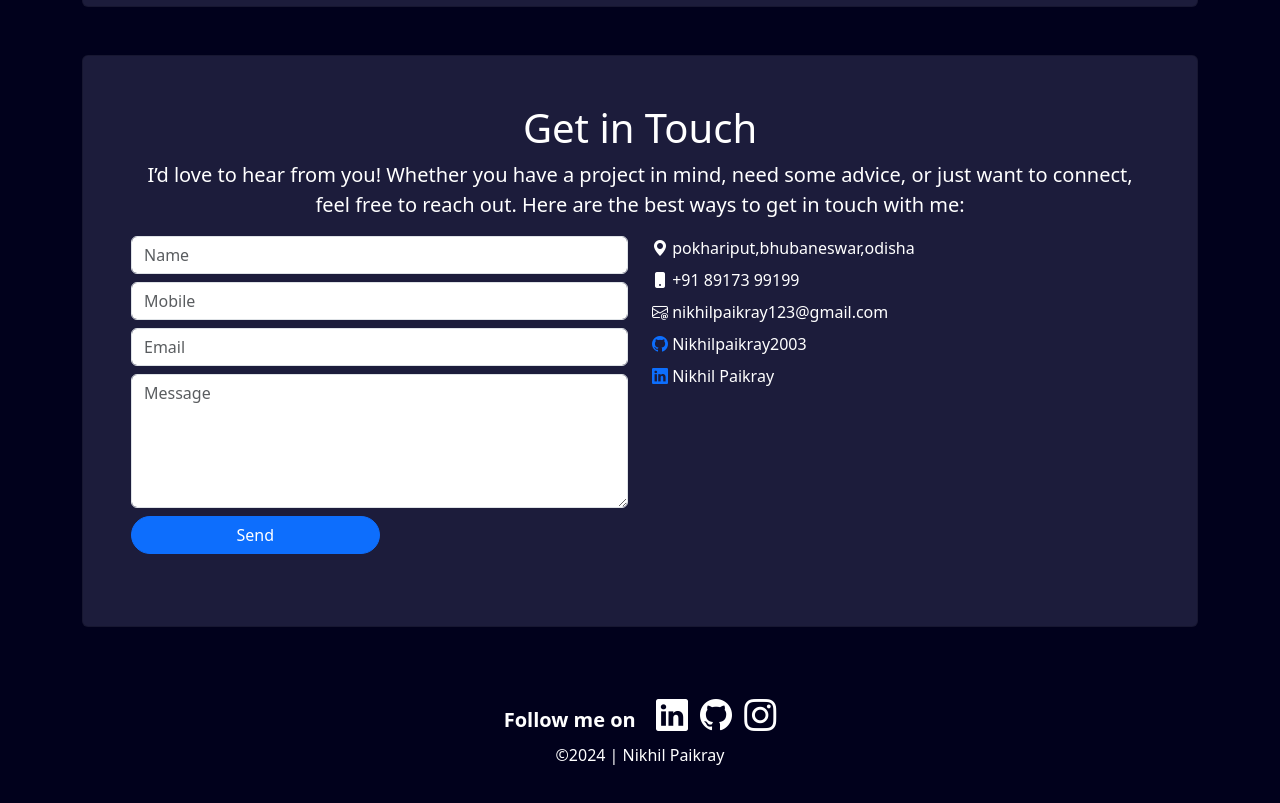
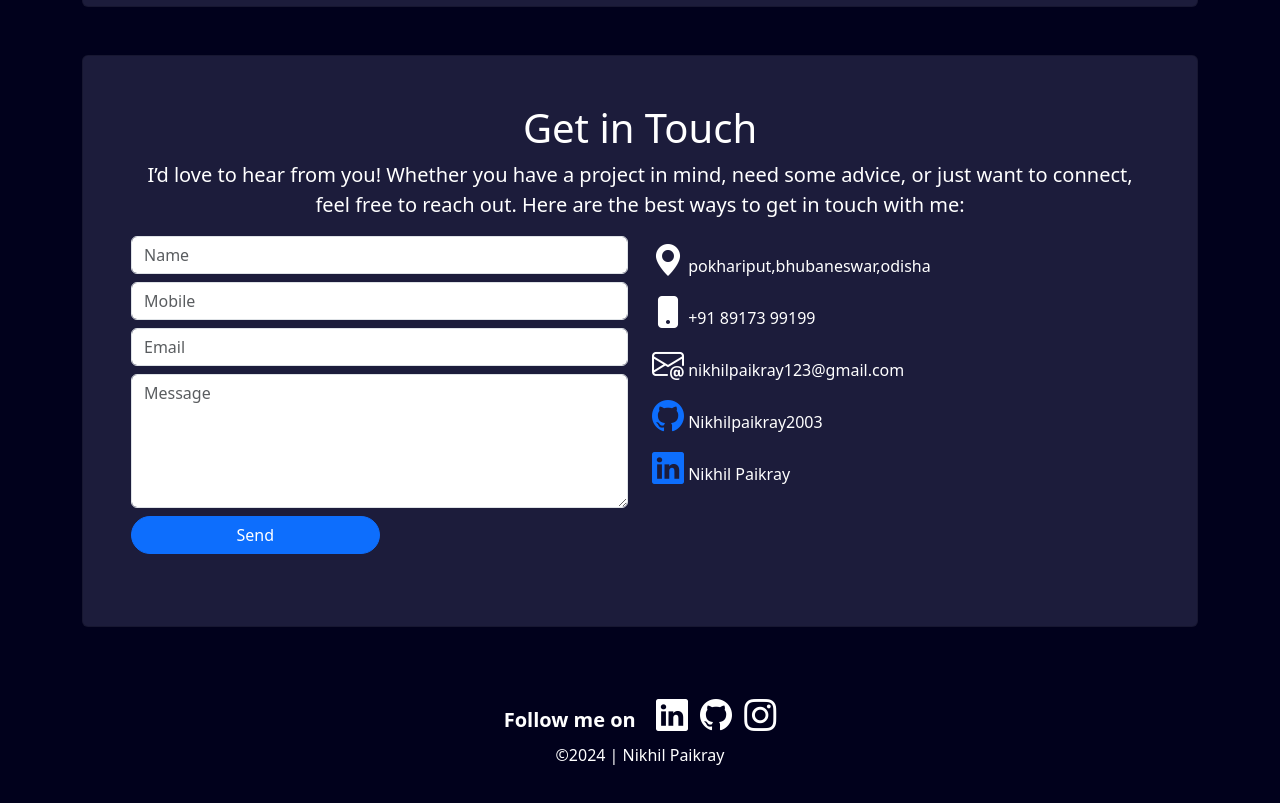
Before and after one commit to Nikhilpaikray2003/portfolio2, a plain HTML site: page index.html in a window 1280 px wide. Shown: the part 2355-3158 px from the top of the page. Drawn offline with nearby package versions, Linux system fonts and the light colour scheme; files whose address does not match are found by name.

Commit message:
Add files via upload

```diff
--- a/index.html
+++ b/index.html
@@ -181,11 +181,11 @@
                         </div>
 
                         <div class="col-md-6">
-                            <p class="mb-2"><i class="bi bi-geo-alt-fill"></i> pokhariput,bhubaneswar,odisha</p>
-                            <p class="mb-2"><i class="bi bi-phone-fill"></i> +91 89173 99199</p>
-                            <p class="mb-2"><i class="bi bi-envelope-at"></i> nikhilpaikray123@gmail.com</p>
-                            <p class="mb-2"><a href="https://github.com/Nikhilpaikray2003"><i class="bi bi-github"></i></a> Nikhilpaikray2003</p>
-                            <p class="mb-2"><a href="www.linkedin.com/in/nikhil-paikray-0aa716231"><i class="bi bi-linkedin"></i></a> Nikhil Paikray</p>
+                            <p class="mb-1"><i class="bi bi-geo-alt-fill fs-2"></i> pokhariput,bhubaneswar,odisha</p>
+                            <p class="mb-1"><i class="bi bi-phone-fill fs-2"></i> +91 89173 99199</p>
+                            <p class="mb-1"><i class="bi bi-envelope-at fs-2"></i> nikhilpaikray123@gmail.com</p>
+                            <p class="mb-1"><a href="https://github.com/Nikhilpaikray2003"><i class="bi bi-github fs-2"></i></a> Nikhilpaikray2003</p>
+                            <p class="mb-1"><a href="www.linkedin.com/in/nikhil-paikray-0aa716231"><i class="bi bi-linkedin fs-2"></i></a> Nikhil Paikray</p>
 
 
 
```
